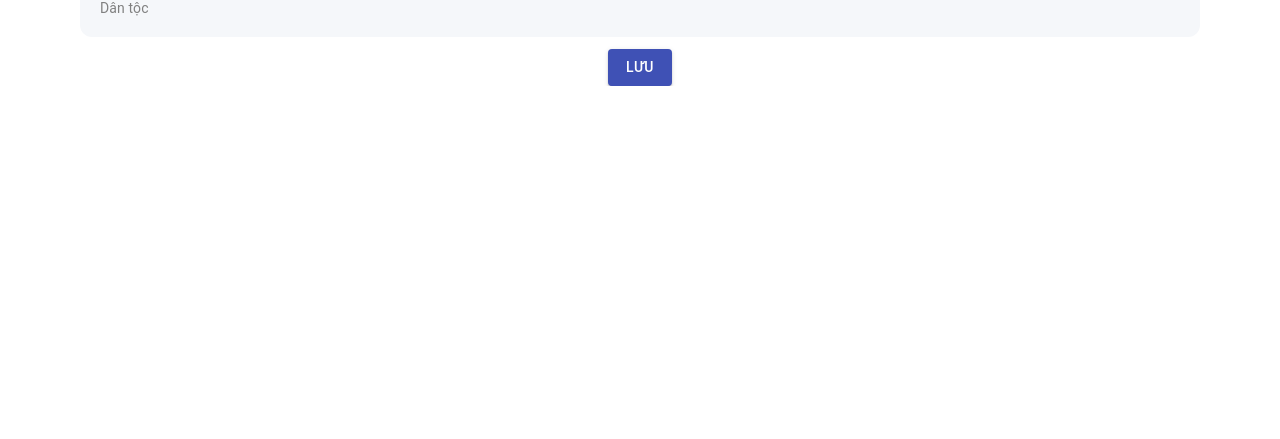
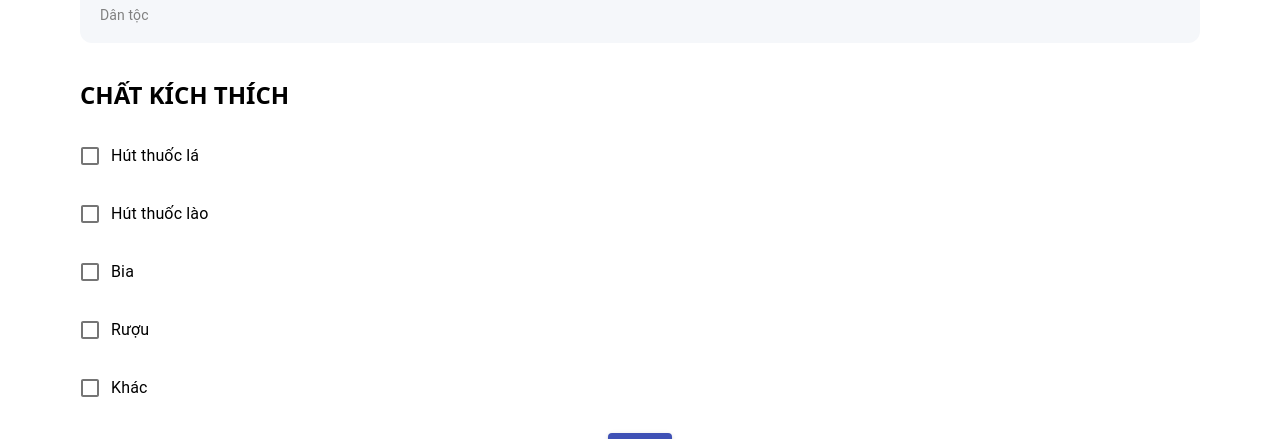
Before and after one commit to linhtv-ringkas/daihocy, a React (Create React App) app: page /male in a window 1280 px wide. Shown: the part 814-1253 px from the top of the page. Before the commit the page ends 900 px from the top, so only its background shows below. Built offline with nearby package versions, Linux system fonts and the light colour scheme; no server answers; what axios-extensions would draw is missing.

Commit message:
add form info

```diff
--- /dev/null
+++ b/src/components/form/clinicalInfo.tsx
@@ -0,0 +1,37 @@
+import React from "react";
+import { Control, FieldErrors } from "react-hook-form";
+
+export type FormClinicalInfoValues = {
+  medicalHistory: string;
+  fullName: string;
+  isFamily: boolean;
+  familyPhone: string;
+  address: string;
+  reason: string;
+  yearOfBirth: number;
+  yearOfMarried: number;
+  careerType: number;
+  height: number;
+  weight: number;
+  BMI?: number;
+  nation: string;
+};
+
+interface Props {
+  control: Control<any>;
+  errors:  FieldErrors;
+  defaultValue?: FormClinicalInfoValues
+}
+
+const FormClinicalInfo: React.FC<Props>= ({control, errors, defaultValue})=> {
+  return (
+    <div className="mb-6">
+      <div className="font-bold text-2xl mb-6">THÔNG TIN LÂM SÀN</div>
+      <div className="grid grid-cols-1 sm:grid-cols-6 gap-4">
+
+      </div>
+    </div>
+  );
+}
+
+export default FormClinicalInfo;
--- a/src/components/form/info.tsx
+++ b/src/components/form/info.tsx
@@ -1,5 +1,5 @@
 import React from "react";
-import { Control, Controller, FieldErrors } from "react-hook-form";
+import { Control, Controller, FieldErrors, UseFormWatch } from "react-hook-form";
 import Input from "components/control/input";
 import { get } from "lodash";
 import * as yup from "yup";
@@ -34,7 +34,8 @@ export const FormInfoSchema = {
 interface Props {
   control: Control<any>;
   errors:  FieldErrors;
-  defaultValue?: FormInfoValues
+  defaultValue?: FormInfoValues;
+  watch: UseFormWatch<any>;
 }
 
 const YEAR_LIST = (()=> {
@@ -73,10 +74,11 @@ const JOB = [
   },
 ]
 
-const FormInfo: React.FC<Props>= ({control, errors, defaultValue})=> {
+const FormInfo: React.FC<Props>= ({control, errors, defaultValue,watch})=> {
+  const watchIsFamily = watch("isFamily", false);
   return (
-    <div className="">
-      <div>THÔNG TIN CHUNG</div>
+    <div className="mb-6">
+      <div className="font-bold text-2xl mb-6">THÔNG TIN CHUNG</div>
       <div className="grid grid-cols-1 sm:grid-cols-6 gap-4">
         <Controller
           name="phone"
@@ -122,6 +124,7 @@ const FormInfo: React.FC<Props>= ({control, errors, defaultValue})=> {
             />
           )}
         />
+        {watchIsFamily &&
         <Controller
           name="familyPhone"
           control={control}
@@ -136,7 +139,7 @@ const FormInfo: React.FC<Props>= ({control, errors, defaultValue})=> {
               {...others}
             />
           )}
-        />
+        />}
         <Controller
           name="address"
           control={control}
--- /dev/null
+++ b/src/components/form/stimulant.tsx
@@ -0,0 +1,228 @@
+import React from "react";
+import { Control, Controller, FieldErrors, UseFormWatch } from "react-hook-form";
+import { get } from "lodash";
+import { Checkbox, FormControlLabel } from "@material-ui/core";
+import Select from "../control/select";
+import Input from "../control/input";
+
+export type FormStimulantValues = {
+  isCigarette: boolean;
+  isPipeTobacco: boolean;
+  isBeer: boolean;
+  isAlcohol: boolean;
+  stimulantType: boolean;
+  numberOfCigaretteType:number;
+  yearOfCigaretteType:number;
+  numberOfPipeTobaccoType:number;
+  yearOfPipeTobaccoType:number;
+  numberOfBeerType:number;
+  timeOfBeerType:number;
+  numberOfAlcoholType:number;
+  timeOfAlcoholType:number;
+  stimulant:string;
+};
+
+const NUMBER_ARRAY = [{
+  label: "0", value: 0
+}, {
+  label: "<5", value: 1
+}, {
+  label: "5-10", value: 2
+}, {
+  label: ">10", value: 3
+},]
+
+
+interface Props {
+  control: Control<any>;
+  errors: FieldErrors;
+  watch: UseFormWatch<any>
+  defaultValue?: FormStimulantValues
+}
+
+const FormStimulant: React.FC<Props> = ({control, errors, defaultValue, watch}) => {
+  const watchIsCigarette = watch("isCigarette", false);
+  const watchIsPipeTobacco = watch("isPipeTobacco", false);
+  const watchIsBeer = watch("isBeer", false);
+  const watchIsAlcohol = watch("isAlcohol", false);
+  const watchStimulantType = watch("stimulantType", false);
+
+  return (<div className="mb-6">
+    <div className="font-bold text-2xl mb-6">CHẤT KÍCH THÍCH</div>
+    <div className="grid grid-cols-1 sm:grid-cols-6 gap-4">
+      <Controller
+        name="isCigarette"
+        control={control}
+        defaultValue={get(defaultValue, "isCigarette", false)}
+        render={({field: {ref, ...others}}) => (<FormControlLabel
+          className="col-start-1 sm:col-span-2"
+          control={<Checkbox/>}
+          label="Hút thuốc lá"
+          labelPlacement="end"
+          {...others}
+        />)}
+      />
+      {watchIsCigarette && (<>
+        <Controller
+          name="numberOfCigaretteType"
+          control={control}
+          defaultValue={get(defaultValue, "numberOfCigaretteType", 0)}
+          render={({field: {ref, ...others}}) => (<Select
+              className="w-full mb-3 sm:col-span-2"
+              options={NUMBER_ARRAY}
+              inputProps={{label: "Số điếu/ngày"}}
+              {...others}
+            />)}
+        />
+        <Controller
+          name="yearOfCigaretteType"
+          control={control}
+          defaultValue={get(defaultValue, "yearOfCigaretteType", 0)}
+          render={({field: {ref, ...others}}) => (<Select
+              className="w-full mb-3 sm:col-span-2"
+              options={NUMBER_ARRAY}
+              inputProps={{label: "Số năm hút"}}
+              {...others}
+            />)}
+        />
+      </>)}
+      <Controller
+        name="isPipeTobacco"
+        control={control}
+        defaultValue={get(defaultValue, "isPipeTobacco", false)}
+        render={({field: {ref, ...others}}) => (<FormControlLabel
+          className="sm:col-start-1 sm:col-span-2"
+          control={<Checkbox/>}
+          label="Hút thuốc lào"
+          labelPlacement="end"
+          {...others}
+        />)}
+      />
+      {watchIsPipeTobacco && (<>
+        <Controller
+          name="numberOfPipeTobaccoType"
+          control={control}
+          defaultValue={get(defaultValue, "numberOfPipeTobaccoType", 0)}
+          render={({field: {ref, ...others}}) => (<Select
+              className="w-full mb-3 sm:col-span-2"
+              options={NUMBER_ARRAY}
+              inputProps={{label: "Số điếu/ngày"}}
+              {...others}
+            />)}
+        />
+        <Controller
+          name="yearOfPipeTobaccoType"
+          control={control}
+          defaultValue={get(defaultValue, "yearOfPipeTobaccoType", 0)}
+          render={({field: {ref, ...others}}) => (<Select
+              className="w-full mb-3 sm:col-span-2"
+              options={NUMBER_ARRAY}
+              inputProps={{label: "Số năm hút"}}
+              {...others}
+            />)}
+        />
+      </>)}
+      <Controller
+        name="isBeer"
+        control={control}
+        defaultValue={get(defaultValue, "isBeer", false)}
+        render={({field: {ref, ...others}}) => (<FormControlLabel
+          className="sm:col-start-1 sm:col-span-2"
+          control={<Checkbox/>}
+          label="Bia"
+          labelPlacement="end"
+          {...others}
+        />)}
+      />
+      {watchIsBeer && (<>
+        <Controller
+          name="numberOfBeerType"
+          control={control}
+          defaultValue={get(defaultValue, "numberOfBeerType", 0)}
+          render={({field: {ref, ...others}}) => (<Select
+            className="w-full mb-3 sm:col-span-2"
+            options={NUMBER_ARRAY}
+            inputProps={{label: "Số cốc/lần"}}
+            {...others}
+          />)}
+        />
+        <Controller
+          name="timeOfBeerType"
+          control={control}
+          defaultValue={get(defaultValue, "timeOfBeerType", 0)}
+          render={({field: {ref, ...others}}) => (<Select
+            className="w-full mb-3 sm:col-span-2"
+            options={NUMBER_ARRAY}
+            inputProps={{label: "Số lần/tuần"}}
+            {...others}
+          />)}
+        />
+      </>)}
+      <Controller
+        name="isAlcohol"
+        control={control}
+        defaultValue={get(defaultValue, "isAlcohol", false)}
+        render={({field: {ref, ...others}}) => (<FormControlLabel
+          className="sm:col-start-1 sm:col-span-2"
+          control={<Checkbox/>}
+          label="Rượu"
+          labelPlacement="end"
+          {...others}
+        />)}
+      />
+      {watchIsAlcohol && (<>
+        <Controller
+          name="numberOfAlcoholType"
+          control={control}
+          defaultValue={get(defaultValue, "numberOfAlcoholType", 0)}
+          render={({field: {ref, ...others}}) => (<Select
+            className="w-full mb-3 sm:col-span-2"
+            options={NUMBER_ARRAY}
+            inputProps={{label: "Số cốc/lần"}}
+            {...others}
+          />)}
+        />
+        <Controller
+          name="timeOfAlcoholType"
+          control={control}
+          defaultValue={get(defaultValue, "timeOfAlcoholType", 0)}
+          render={({field: {ref, ...others}}) => (<Select
+            className="w-full mb-3 sm:col-span-2"
+            options={NUMBER_ARRAY}
+            inputProps={{label: "Số lần/tuần"}}
+            {...others}
+          />)}
+        />
+      </>)}
+      <Controller
+        name="stimulantType"
+        control={control}
+        defaultValue={get(defaultValue, "stimulantType", false)}
+        render={({field: {ref, ...others}}) => (<FormControlLabel
+          className="sm:col-start-1 sm:col-span-2"
+          control={<Checkbox/>}
+          label="Khác"
+          labelPlacement="end"
+          {...others}
+        />)}
+      />
+      {watchStimulantType && (<>
+        <Controller
+          name="stimulant"
+          control={control}
+          defaultValue={get(defaultValue, "stimulant", "")}
+          render={({field: {ref, ...others}}) => (<Input
+            label="Khác"
+            className="col-start-1 w-full mb-3 sm:col-span-4"
+            type="text"
+            errorMsg={get(errors, "stimulant.message", "")}
+            inputRef={ref}
+            {...others}
+          />)}
+        />
+      </>)}
+    </div>
+  </div>);
+}
+
+export default FormStimulant;
--- a/src/features/male/index.tsx
+++ b/src/features/male/index.tsx
@@ -5,8 +5,9 @@ import * as yup from "yup";
 import { yupResolver } from "@hookform/resolvers/yup";
 import FormInfo, { FormInfoSchema, FormInfoValues } from "components/form/info";
 import MuiButton from '@material-ui/core/Button';
+import FormStimulant, { FormStimulantValues } from "../../components/form/stimulant";
 
-type FormValues = FormInfoValues;
+type FormValues = FormInfoValues & FormStimulantValues;
 
 const Male: React.FC<{}>= ()=> {
   const location = useLocation();
@@ -18,6 +19,7 @@ const Male: React.FC<{}>= ()=> {
     control,
     handleSubmit,
     formState: { errors },
+    watch
   } = useForm<FormValues>({
     mode: "onSubmit",
     resolver: yupResolver(FormSchema),
@@ -34,7 +36,8 @@ const Male: React.FC<{}>= ()=> {
   return (
     <div className="pt-16">
       <form onSubmit={handleSubmit(onSubmit)}>
-        <FormInfo control={control} errors={errors}/>
+        <FormInfo watch={watch} control={control} errors={errors}/>
+        <FormStimulant watch={watch} control={control} errors={errors} />
         <div className="flex flex-col items-center justify-center">
           <MuiButton color={"primary"} type="submit"  className="w-12 bg-blue-800" variant="contained">Lưu</MuiButton>
         </div>
```
